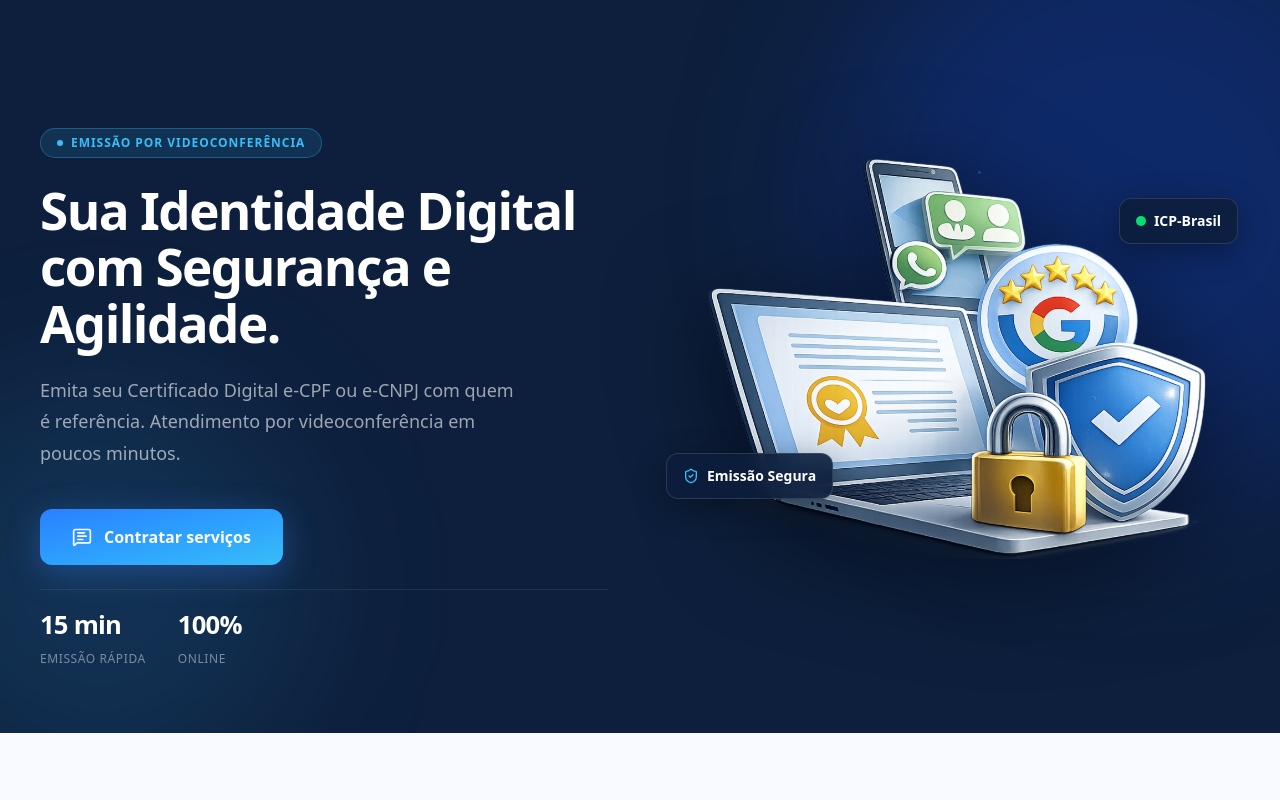
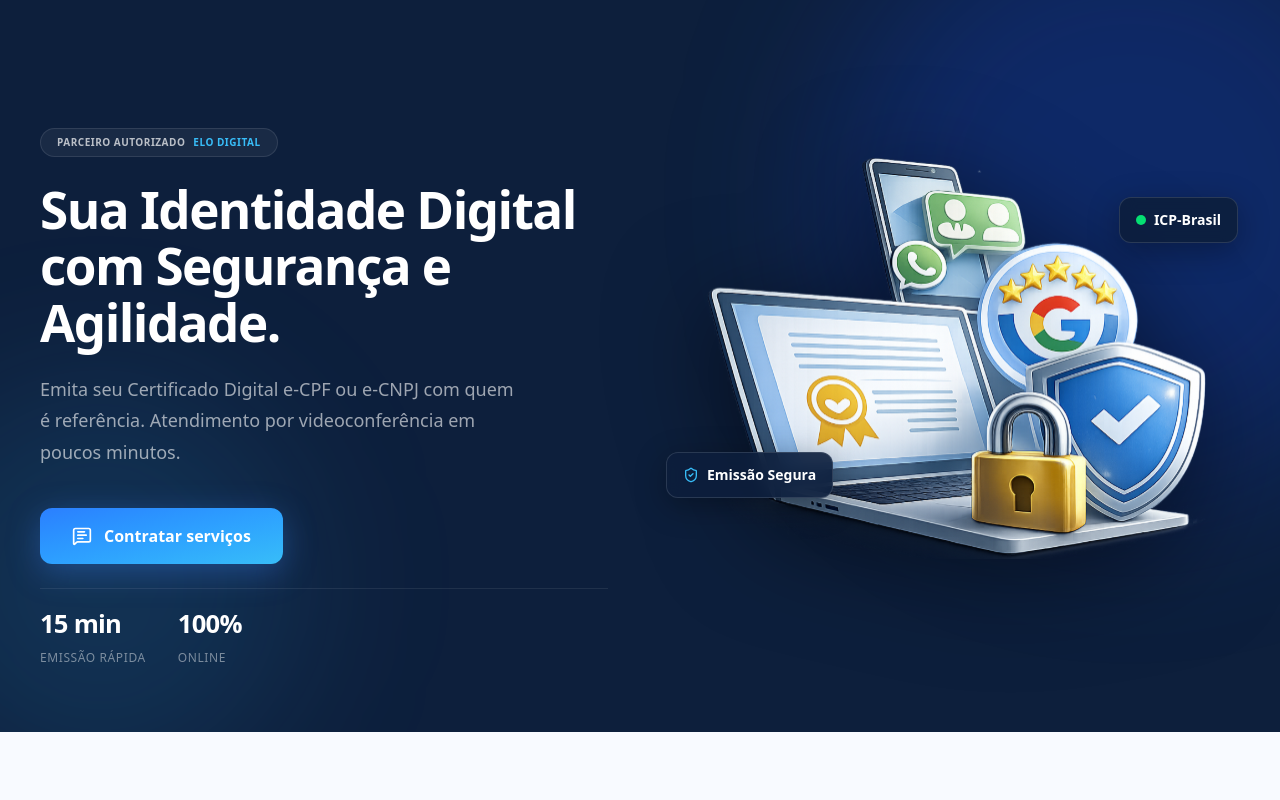
Before and after one commit to jpmacielprado/Landing_MPrime, a React (Vite) app: page / in a window 1280 px wide. Shown: the top 800 px of the page. Built offline with nearby package versions, Linux system fonts and the light colour scheme.

Commit message:
informações de filicação/parceria elo digital

```diff
--- a/src/components/Footer.tsx
+++ b/src/components/Footer.tsx
@@ -16,9 +16,16 @@
               <ShieldCheck size={22} className="text-[#38bdf8]" />
               MPrime
             </a>
-            <p className="text-sm leading-[1.7] max-w-60">
+            <p className="text-sm leading-[1.7] max-w-60 mb-4">
               Sua parceira de confiança para emissão de certificados digitais e-CPF e e-CNPJ com agilidade e segurança.
             </p>
+            {/* Informação de Afiliação */}
+            <div className="inline-block px-3 py-2 rounded-lg bg-white/5 border border-white/10">
+              <p className="text-[10px] uppercase tracking-wider text-white/40 font-bold">
+                Parceiro Afiliado Autorizado
+              </p>
+              <p className="text-xs text-[#38bdf8] font-semibold">Elo Digital Certificadora</p>
+            </div>
           </div>
 
           {/* Quick links */}
--- a/src/components/Hero.tsx
+++ b/src/components/Hero.tsx
@@ -21,10 +21,11 @@
         {/* Left: text & CTA */}
         <ScrollAnimation>
           <div>
-            {/* Badge */}
-            <div className="inline-flex items-center gap-2 bg-[#38bdf8]/12 border border-[#38bdf8]/30 text-[#38bdf8] px-4 py-1.5 rounded-full text-xs font-bold tracking-[0.08em] uppercase mb-6">
-              <span className="w-1.5 h-1.5 rounded-full bg-[#38bdf8] animate-pulse-dot" />
-              Emissão por Videoconferência
+            {/* Badge de Parceiro */}
+            <div className="flex flex-wrap gap-3 mb-6">
+              <div className="inline-flex items-center gap-2 bg-white/5 border border-white/10 text-white/70 px-4 py-1.5 rounded-full text-[10px] font-bold tracking-[0.05em] uppercase whitespace-nowrap">
+                Parceiro Autorizado <span className="text-[#38bdf8]">Elo Digital</span>
+              </div>
             </div>
 
             <h1 className="font-sora text-[clamp(2.5rem,4vw,3.8rem)] font-extrabold leading-[1.1] tracking-[-0.03em] mb-6">
@@ -62,7 +63,7 @@
           </div>
         </ScrollAnimation>
 
-        {/* Right: floating card */ }
+        {/* Right: floating card */}
         <ScrollAnimation delay={1} className="hidden md:flex justify-center items-center relative">
           <div className="relative -mt-20">
 
```
Lines whose indentation alone changed are shown as unchanged.
